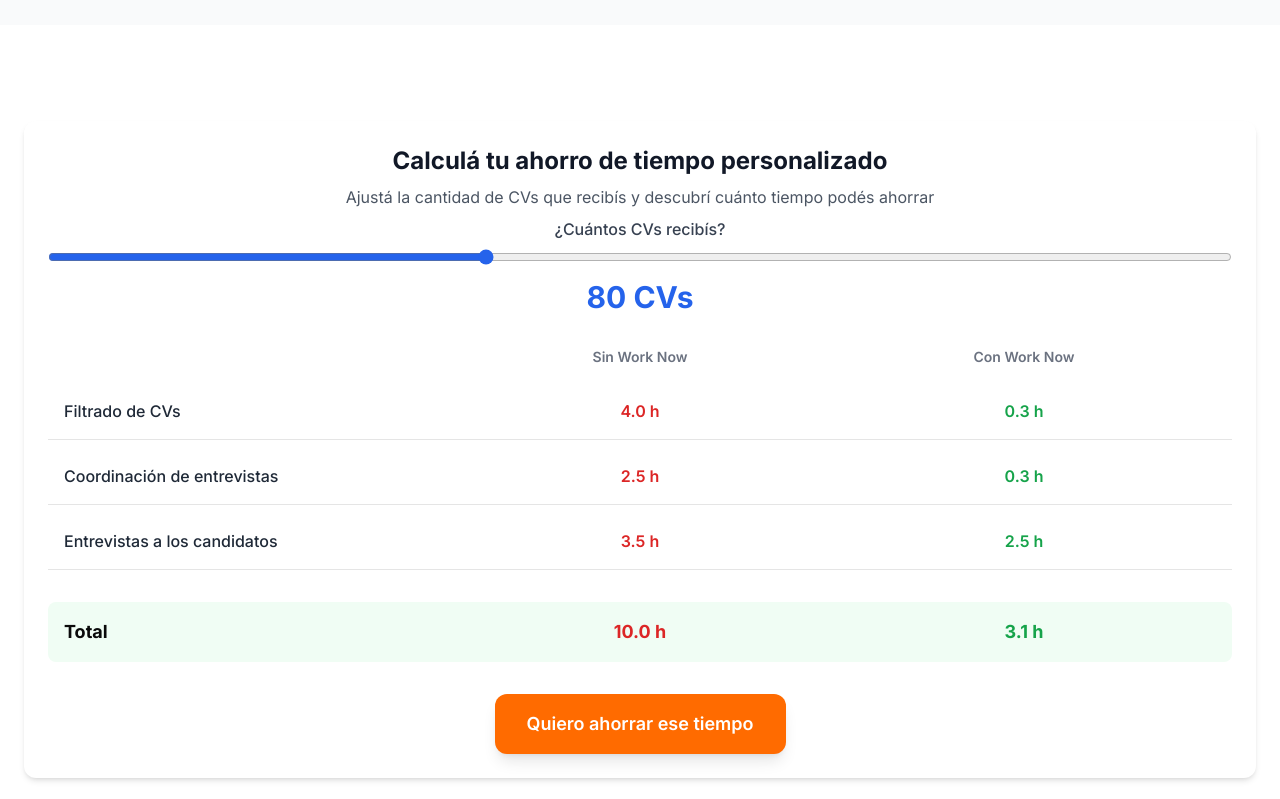
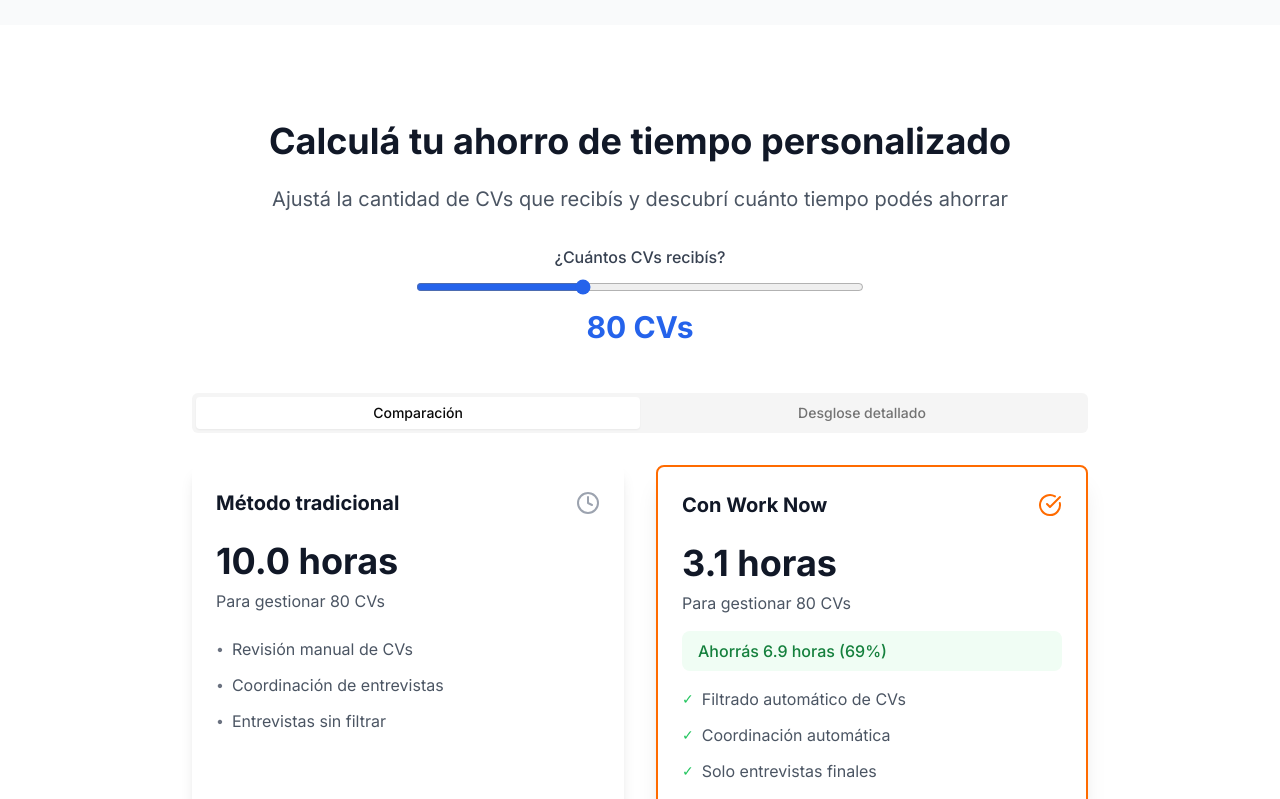
Before and after one commit to JuanBanos1508/Work-now, a Next.js app: page / in a window 1280 px wide. Shown: the part 1540-2339 px from the top of the page. Built offline with nearby package versions, Linux system fonts and the light colour scheme.

Commit message:
Actualización de calculadora: CVs dinámicos con visual premium

```diff
--- a/components/time-calculator.tsx
+++ b/components/time-calculator.tsx
@@ -1,15 +1,19 @@
-'use client'
+"use client";
 
-import { useState } from 'react'
+import { useState } from "react";
+import { Card } from "@/components/ui/card";
+import { Tabs, TabsContent, TabsList, TabsTrigger } from "@/components/ui/tabs";
+import { Clock, CheckCircle } from "lucide-react";
 
 export default function TimeCalculator() {
-  const [cvCount, setCvCount] = useState(80)
+  const [cvCount, setCvCount] = useState(80);
 
+  // Etapas ajustadas por cantidad de CVs
   const stages = [
     {
       label: "Filtrado de CVs",
-      sin: (cvCount * 3) / 60,    // 3 min por CV
-      con: (cvCount * 0.2) / 60,  // 12 seg por CV
+      sin: (cvCount * 3) / 60, // 3 minutos por CV
+      con: (cvCount * 0.2) / 60, // 12 segundos por CV
     },
     {
       label: "Coordinación de entrevistas",
@@ -21,18 +25,28 @@ export default function TimeCalculator() {
   sin: 3.5,
   con: 2.5,
 },
-  ]
 
-  const totalSin = stages.reduce((acc, item) => acc + item.sin, 0).toFixed(1)
-  const totalCon = stages.reduce((acc, item) => acc + item.con, 0).toFixed(1)
+  ];
+
+  const totalSin = stages.reduce((acc, s) => acc + s.sin, 0);
+  const totalCon = stages.reduce((acc, s) => acc + s.con, 0);
+  const ahorro = totalSin - totalCon;
+  const porcentaje = Math.round((ahorro / totalSin) * 100);
 
   return (
-    <div className="bg-white rounded-xl shadow-md p-6 space-y-8">
-      {/* Encabezado */}
-      <div className="text-center space-y-2">
-        <h3 className="text-2xl font-bold text-gray-900">Calculá tu ahorro de tiempo personalizado</h3>
-        <p className="text-gray-600">Ajustá la cantidad de CVs que recibís y descubrí cuánto tiempo podés ahorrar</p>
-        <label className="font-medium text-gray-700 block mt-4">¿Cuántos CVs recibís?</label>
+    <div className="max-w-4xl mx-auto">
+      <div className="text-center mb-12">
+        <h2 className="text-3xl lg:text-4xl font-bold text-gray-900 mb-6">
+          Calculá tu ahorro de tiempo personalizado
+        </h2>
+        <p className="text-xl text-gray-600">
+          Ajustá la cantidad de CVs que recibís y descubrí cuánto tiempo podés ahorrar
+        </p>
+
+        <div className="mt-8 max-w-md mx-auto">
+          <label className="font-medium text-gray-700 block mb-2">
+            ¿Cuántos CVs recibís?
+          </label>
           <input
             type="range"
             min="10"
@@ -41,40 +55,104 @@ export default function TimeCalculator() {
             onChange={(e) => setCvCount(parseInt(e.target.value))}
             className="w-full accent-blue-600"
           />
-        <div className="text-3xl font-bold text-blue-600">{cvCount} CVs</div>
+          <div className="text-3xl font-bold text-blue-600 mt-2">{cvCount} CVs</div>
+        </div>
       </div>
 
-      {/* Etiquetas de columnas */}
-      <div className="flex justify-between text-sm font-semibold text-gray-500 px-4 mt-6">
-        <div className="w-1/3"></div>
-        <div className="w-1/3 text-center">Sin Work Now</div>
-        <div className="w-1/3 text-center">Con Work Now</div>
+      <Tabs defaultValue="comparison" className="w-full">
+        <TabsList className="grid w-full grid-cols-2 mb-8">
+          <TabsTrigger value="comparison">Comparación</TabsTrigger>
+          <TabsTrigger value="breakdown">Desglose detallado</TabsTrigger>
+        </TabsList>
+
+        <TabsContent value="comparison" className="mt-0">
+          <div className="grid grid-cols-1 md:grid-cols-2 gap-8">
+            <Card className="p-6 border-0 shadow-lg">
+              <div className="flex items-center justify-between mb-6">
+                <h3 className="text-xl font-bold text-gray-900">Método tradicional</h3>
+                <Clock className="w-6 h-6 text-gray-400" />
               </div>
+              <div className="text-4xl font-bold text-gray-900 mb-2">{totalSin.toFixed(1)} horas</div>
+              <p className="text-gray-600">Para gestionar {cvCount} CVs</p>
+              <ul className="mt-6 space-y-3">
+                <li className="flex items-start space-x-2">
+                  <span className="text-gray-500 text-sm mt-0.5">•</span>
+                  <span className="text-gray-600">Revisión manual de CVs</span>
+                </li>
+                <li className="flex items-start space-x-2">
+                  <span className="text-gray-500 text-sm mt-0.5">•</span>
+                  <span className="text-gray-600">Coordinación de entrevistas</span>
+                </li>
+                <li className="flex items-start space-x-2">
+                  <span className="text-gray-500 text-sm mt-0.5">•</span>
+                  <span className="text-gray-600">Entrevistas sin filtrar</span>
+                </li>
+              </ul>
+            </Card>
 
-      {/* Etapas */}
-      <div className="space-y-6">
-        {stages.map((item, index) => (
-          <div key={index} className="flex justify-between items-center border-b pb-4 px-4">
-            <div className="w-1/3 text-gray-800 font-medium">{item.label}</div>
-            <div className="w-1/3 text-center text-red-600 font-semibold">{item.sin.toFixed(1)} h</div>
-            <div className="w-1/3 text-center text-green-600 font-semibold">{item.con.toFixed(1)} h</div>
+            <Card className="p-6 border-2 border-[#FF6B00] shadow-xl relative">
+              <div className="flex items-center justify-between mb-6">
+                <h3 className="text-xl font-bold text-gray-900">Con Work Now</h3>
+                <CheckCircle className="w-6 h-6 text-[#FF6B00]" />
               </div>
+              <div className="text-4xl font-bold text-gray-900 mb-2">{totalCon.toFixed(1)} horas</div>
+              <p className="text-gray-600">Para gestionar {cvCount} CVs</p>
+              <div className="mt-4 bg-green-50 text-green-700 px-4 py-2 rounded-lg font-medium">
+                Ahorrás {ahorro.toFixed(1)} horas ({porcentaje}%)
+              </div>
+              <ul className="mt-4 space-y-3">
+                <li className="flex items-start space-x-2">
+                  <span className="text-green-500 text-sm mt-0.5">✓</span>
+                  <span className="text-gray-600">Filtrado automático de CVs</span>
+                </li>
+                <li className="flex items-start space-x-2">
+                  <span className="text-green-500 text-sm mt-0.5">✓</span>
+                  <span className="text-gray-600">Coordinación automática</span>
+                </li>
+                <li className="flex items-start space-x-2">
+                  <span className="text-green-500 text-sm mt-0.5">✓</span>
+                  <span className="text-gray-600">Solo entrevistas finales</span>
+                </li>
+              </ul>
+            </Card>
+          </div>
+        </TabsContent>
+
+        <TabsContent value="breakdown" className="mt-0">
+          <div className="overflow-x-auto">
+            <table className="w-full border-collapse">
+              <thead>
+                <tr className="bg-gray-50">
+                  <th className="p-4 text-left text-gray-600 font-medium">Actividad</th>
+                  <th className="p-4 text-center text-gray-600 font-medium">Sin Work Now</th>
+                  <th className="p-4 text-center text-gray-600 font-medium">Con Work Now</th>
+                  <th className="p-4 text-center text-gray-600 font-medium">Ahorro</th>
+                </tr>
+              </thead>
+              <tbody>
+                {stages.map((s, i) => (
+                  <tr key={i} className="border-b border-gray-200">
+                    <td className="p-4 text-gray-900">{s.label}</td>
+                    <td className="p-4 text-center text-gray-700">{s.sin.toFixed(1)} horas</td>
+                    <td className="p-4 text-center text-gray-700">{s.con.toFixed(1)} horas</td>
+                    <td className="p-4 text-center text-green-600 font-medium">
+                      {(s.sin - s.con).toFixed(1)} horas
+                    </td>
+                  </tr>
                 ))}
+                <tr className="bg-gray-50 font-medium">
+                  <td className="p-4 text-gray-900">Total</td>
+                  <td className="p-4 text-center text-gray-900">{totalSin.toFixed(1)} horas</td>
+                  <td className="p-4 text-center text-gray-900">{totalCon.toFixed(1)} horas</td>
+                  <td className="p-4 text-center text-green-700 font-bold">
+                    {ahorro.toFixed(1)} horas ({porcentaje}%)
+                  </td>
+                </tr>
+              </tbody>
+            </table>
           </div>
-
-      {/* Total */}
-      <div className="bg-green-50 rounded-lg p-4 flex justify-between items-center font-bold text-lg px-4">
-        <div className="w-1/3">Total</div>
-        <div className="w-1/3 text-center text-red-600">{totalSin} h</div>
-        <div className="w-1/3 text-center text-green-600">{totalCon} h</div>
+        </TabsContent>
+      </Tabs>
     </div>
-
-      {/* Botón */}
-      <div className="text-center mt-6">
-        <button className="bg-[#FF6B00] hover:bg-[#E55A00] text-white font-semibold rounded-xl px-8 py-4 text-lg shadow-lg">
-          Quiero ahorrar ese tiempo
-        </button>
-      </div>
-    </div>
-  )
+  );
 }
```
Lines whose indentation alone changed are shown as unchanged.
